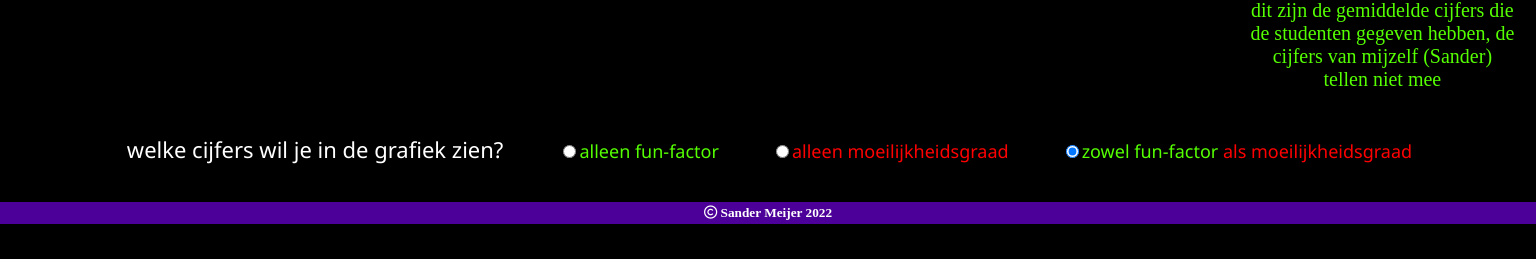
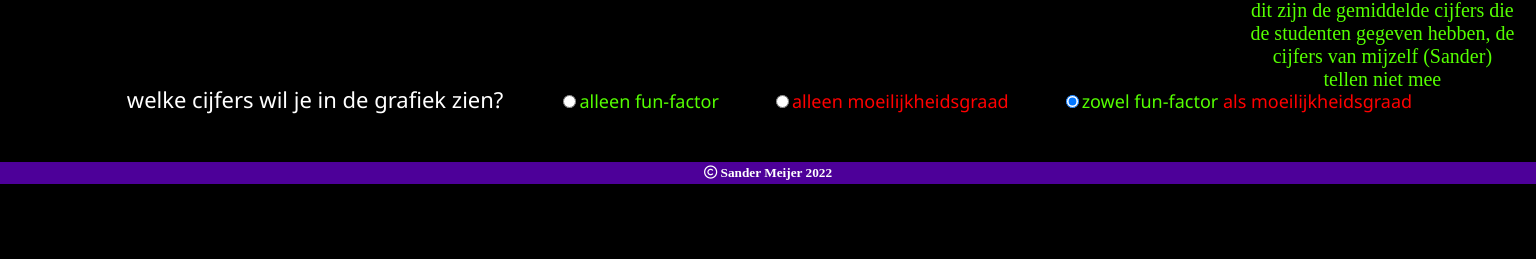
Before and after one commit to sandermeijer1972/Sander_Meijer-Student_dashboard, a React (Create React App) app: page / in a window 1536 px wide. Shown: the part 525-784 px from the top of the page. Built offline with nearby package versions, Linux system fonts and the light colour scheme; a web font is replaced by a local one.

Commit message:
changed some styling @media screen > 1300px

```diff
--- a/src/App.css
+++ b/src/App.css
@@ -223,6 +223,9 @@ h5 {
         "C S"
         "B B"
     }
+    .bigchart {
+        transform: translateY(-50px);
+    }
     .student-info {
         margin-top: 90px;
         border: none;
@@ -238,5 +241,9 @@ h5 {
         align-items: baseline;
         justify-content: space-evenly;
         border: none;
+        transform: translateY(-50px);
+    }
+    h5 {
+        transform: translateY(-40px);
     }
 }
```
